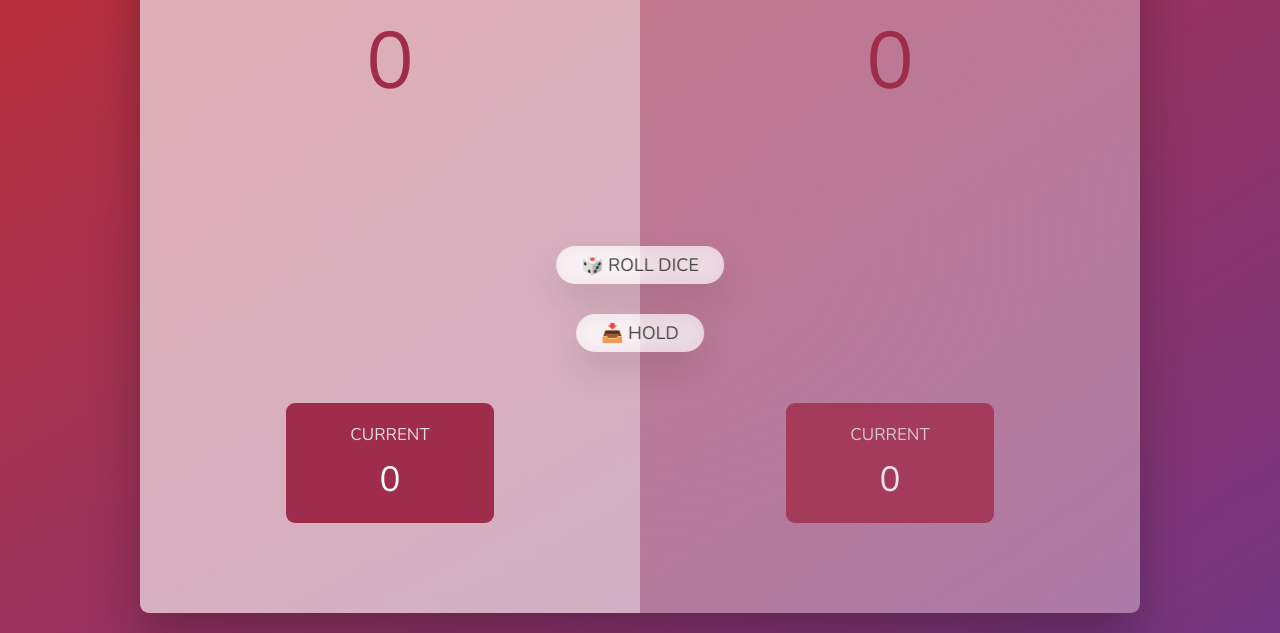
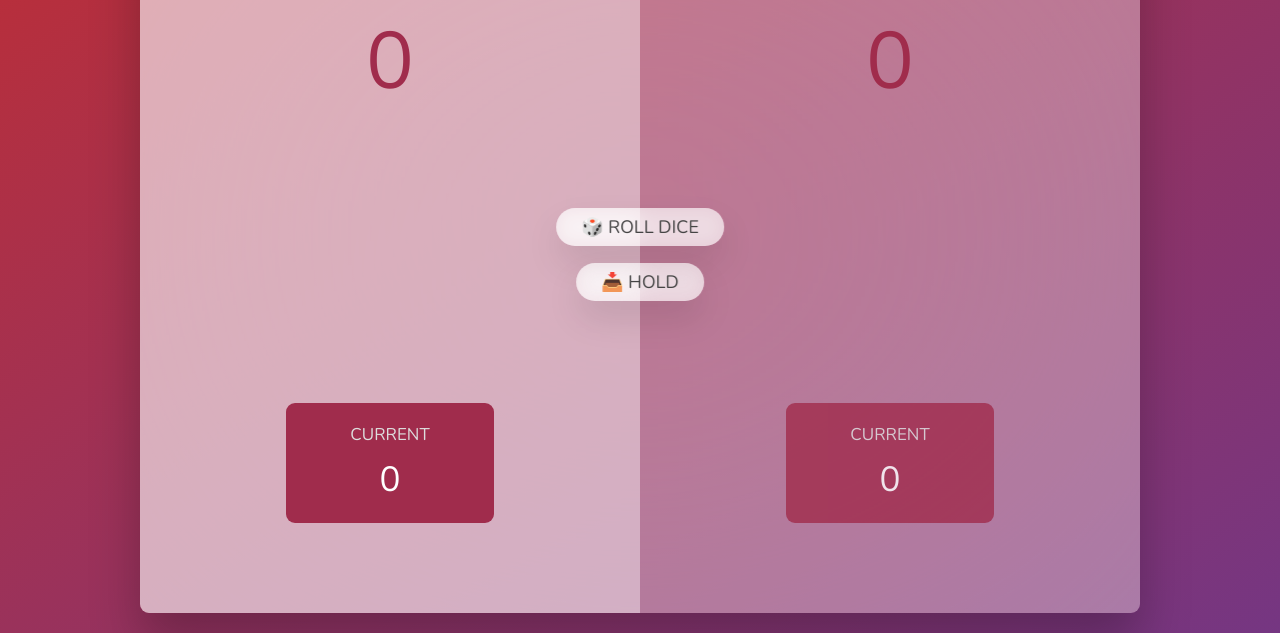
Before and after one commit to TrellixVulnTeam/pig-game_709M, a website: page dist/index.html in a window 1280 px wide. Shown: the part 167-800 px from the top of the page. Drawn offline with nearby package versions, Linux system fonts and the light colour scheme.

Commit message:
Updated scss

```diff
--- a/scss/style.scss
+++ b/scss/style.scss
@@ -177,11 +177,17 @@ main {
         @media screen and (min-width: 768px) and (max-width: 819px) {
           top: 26.5rem;
         }
+        @media screen and (min-width: 1024px) and (max-width: 1366px) {
+          top: 35.5rem;
+        }
       }
       &.btn--hold {
         top: 46.1rem;
         @media screen and (min-width: 768px) and (max-width: 819px) {
           top: 32.5rem;
+        }
+        @media screen and (min-width: 1024px) and (max-width: 1366px) {
+          top: 41rem;
         }
       }
       &.btn--new,
```
Also changed, not shown: dist/css/style.css.
